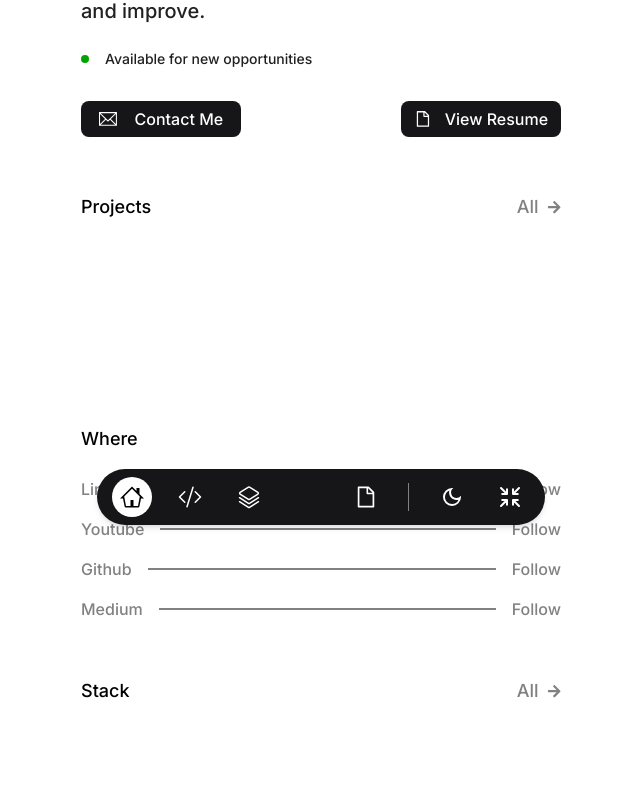
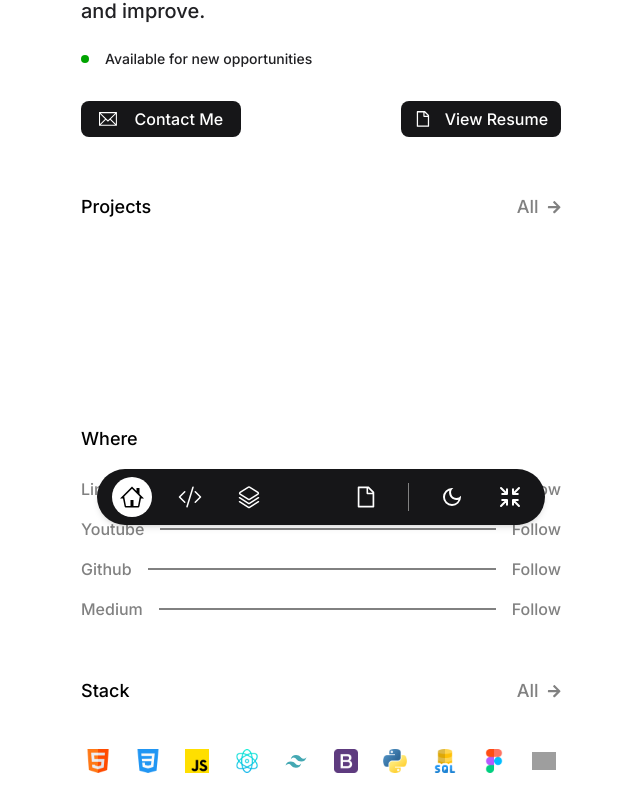
Before and after one commit to Trizee/BetterPersonalWebsite, a React (Vite) app: page / in a window 1280 px wide. Shown: the part 263-1074 px from the top of the page, without its empty margins (319-959 px from the left). Built offline with nearby package versions, Linux system fonts and the light colour scheme; grey boxes are pictures that could not be loaded; some icons are missing.

Commit message:
finished stackpage

```diff
--- a/src/App.jsx
+++ b/src/App.jsx
@@ -68,7 +68,7 @@ function App() {
 
   const router = createBrowserRouter(
     createRoutesFromElements(
-      <Route path="/" element={<Rootlayout handleClick={handleClick}/>}>
+      <Route path="/" element={<Rootlayout handleClick={handleClick} theme={theme}/>}>
         <Route index element= { <Home theme={theme} stackIcons={stackIcons}/> } />
         <Route path='/projects' element={<Project />} />
         {/* <Route path='/blog' element={<Blog />} /> */}
--- a/src/Components/Home/Home.jsx
+++ b/src/Components/Home/Home.jsx
@@ -72,7 +72,7 @@ export default function Home({theme,stackIcons}){
                     <p className="text-gray text-lg py-4 hover:text-white transition-all cursor-pointer flex gap-2 items-center" onClick={()=>nav('/stack')}>All<FaArrowRight size={".9rem"}/></p>
                     </div>
 
-                    <HomeStack />
+                    <HomeStack stackIcons={stackIcons}/>
 
                 </div>
             </motion.div>
--- a/src/Components/Home/HomeStack.jsx
+++ b/src/Components/Home/HomeStack.jsx
@@ -1,9 +1,43 @@
+import { motion } from "framer-motion"
 
+export default function HomeStack({stackIcons}){
 
-export default function HomeStack(stackIcons){
+    const slashMotion = {
+        rest: { opacity: 0, ease: "easeIn",type: "tween", duration: 0.1, y: -5,
+        transitionEnd: {
+            display: "none",
+          },},
+        hover: {
+          opacity: 1,
+          y: 0,
+          display: "flex",
+          transition: {
+            duration: 0.2,
+            type: "tween",
+            ease: "easeIn",
+          },
+        }
+      };
+
+    let display = stackIcons.map(i => {
+        return(
+        <a href={i.doc} target="_blank">
+        <motion.div
+        className="h-4 w-4 md:h-8 md:w-8 flex justify-center p-1 items-center cursor-pointer relative" initial="rest" whileHover="hover" animate="rest" key={i.title}>
+            <motion.p
+            variants={slashMotion}
+            className="absolute text-xs -top-7 bg-white rounded-full px-2 text-black">
+                    {i.title}
+            </motion.p>
+            <img src={i.icon} alt="" className="hover:scale-125 transition-all"/>
+        </motion.div>
+        </a>
+        )
+    })
+
     return(
-        <div>
-
+        <div className="flex gap-4 justify-evenly py-6">
+            {display}
         </div>
     )
 }
--- a/src/Components/Layout/Navbar.jsx
+++ b/src/Components/Layout/Navbar.jsx
@@ -3,6 +3,7 @@ import { PiPencilSimpleLineDuotone } from "react-icons/pi";
 import { PiPaperPlaneTilt } from "react-icons/pi";
 import { AiOutlineFile } from "react-icons/ai";
 import { MdOutlineDarkMode } from "react-icons/md";
+import { MdOutlineLightMode } from "react-icons/md";
 import { LuShrink } from "react-icons/lu";
 import { LuExpand } from "react-icons/lu";
 import { BsCodeSlash } from "react-icons/bs";
@@ -14,7 +15,7 @@ import { useNavigate,useLocation } from "react-router-dom";
 
 import { motion } from "framer-motion";
 
-export default function Navbar({handleClick}){
+export default function Navbar({handleClick,theme}){
 
     const [open,setOpen] = useState(true)
     const [page,setPage] = useState(null)
@@ -79,9 +80,20 @@ export default function Navbar({handleClick}){
         className="h-4 w-4 md:h-8 md:w-8 flex justify-center p-1 items-center cursor-pointer" initial="rest" whileHover="hover" animate="rest">
             <motion.p variants={slashMotion}
             className="absolute text-xs -top-6 bg-white rounded-full px-2 text-black">
-                    Dark
+                   {theme === "light" ? "Dark" : "Light"}
             </motion.p>
-            <motion.p className="text-white rounded-full hover:bg-white hover:text-black p-2"><MdOutlineDarkMode size={iconSize} onClick={()=>handleClick()}/></motion.p>
+            <motion.p
+            initial={{ rotate: 0 }}
+            animate={{ rotate: theme === "light" ? 0 : 90 }}
+            exit={{ rotate: theme === "light" ? 0 : 90 }}
+            transition={{ duration: 0.3, type: "spring" }}
+            className="text-white rounded-full hover:bg-white hover:text-black p-2">
+                {theme === "light" ?
+                <MdOutlineDarkMode size={iconSize} onClick={()=>handleClick()}/>:
+                <MdOutlineLightMode size={iconSize} onClick={()=>handleClick()}/>
+                }
+
+                </motion.p>
         </motion.div>
         )
     }
--- a/src/Components/Layout/Rootlayout.jsx
+++ b/src/Components/Layout/Rootlayout.jsx
@@ -4,13 +4,13 @@ import { useLocation } from "react-router-dom";
 
 import { AnimatePresence } from "framer-motion";
 
-export default function Rootlayout({handleClick}){
+export default function Rootlayout({handleClick,theme}){
 
     let location = useLocation()
 
     return(
         <>
-            <Navbar handleClick={handleClick}/>
+            <Navbar handleClick={handleClick} theme={theme}/>
             <AnimatePresence >
                 <Outlet location={location} key={location}/>
             </AnimatePresence>
--- a/src/Components/Stack/Stack.jsx
+++ b/src/Components/Stack/Stack.jsx
@@ -7,7 +7,7 @@ export default function Stack({stackIcons}){
     let display = stackIcons.map(p => {
         return(
             <a href={p.doc} target="_blank">
-            <div className="w-full col-span-1 h-16 rounded-lg hover:border-2 dark:hover:border-none hover:border-gray dark:hover:bg-lightGray transition-all cursor-pointer">
+            <div className="w-full col-span-1 h-16 rounded-lg hover:border-2 dark:hover:border-none hover:border-gray dark:hover:bg-lightGray transition-all dark:duration-300 cursor-pointer">
                 <div className="flex items-center h-full  ">
                     <img src={p.icon} alt="" className="h-16 w-16 rounded-lg p-4"/>
                     <div>
```
